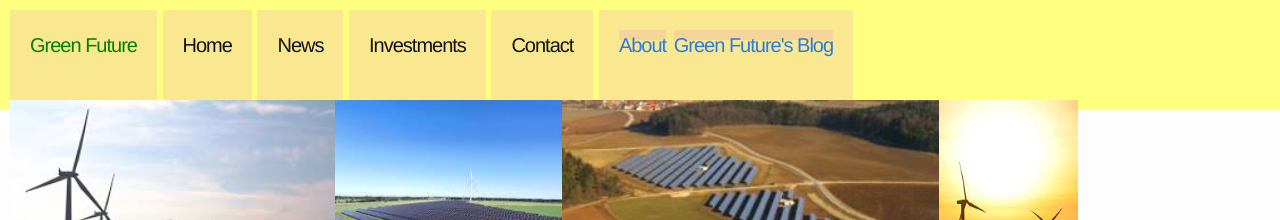
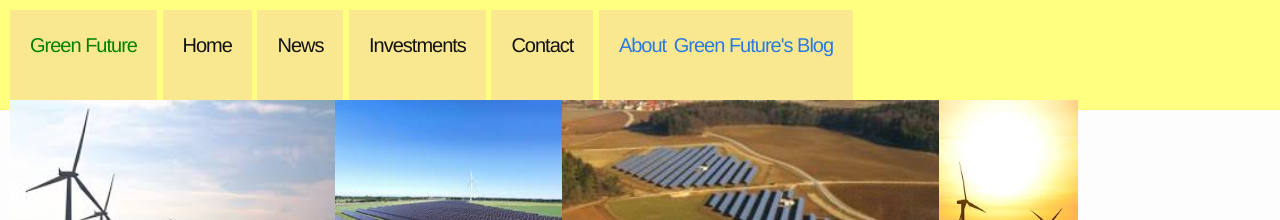
Before and after one commit to Paal-August/Paal-August.github.io, a Jekyll site: the page built from index.html, in a window 1280 px wide. Shown: the top 220 px of the page. Built offline with Jekyll 4.4.1, drawn with Linux system fonts in a browser that asks for light colours.

Commit message:
Update _layout.scss

```diff
--- a/_sass/_layout.scss
+++ b/_sass/_layout.scss
@@ -135,7 +135,7 @@
         font-size: 20px;
 
 
-        height:10px;
+        height:0px;
         letter-spacing: -1px;
 
         background-color:#dd72DF2A;
```
